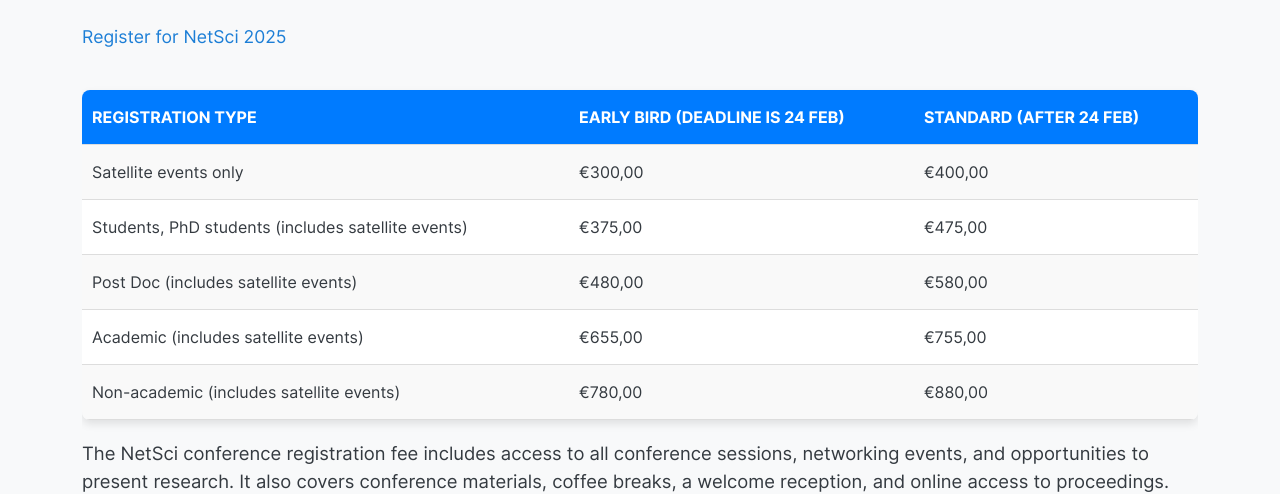
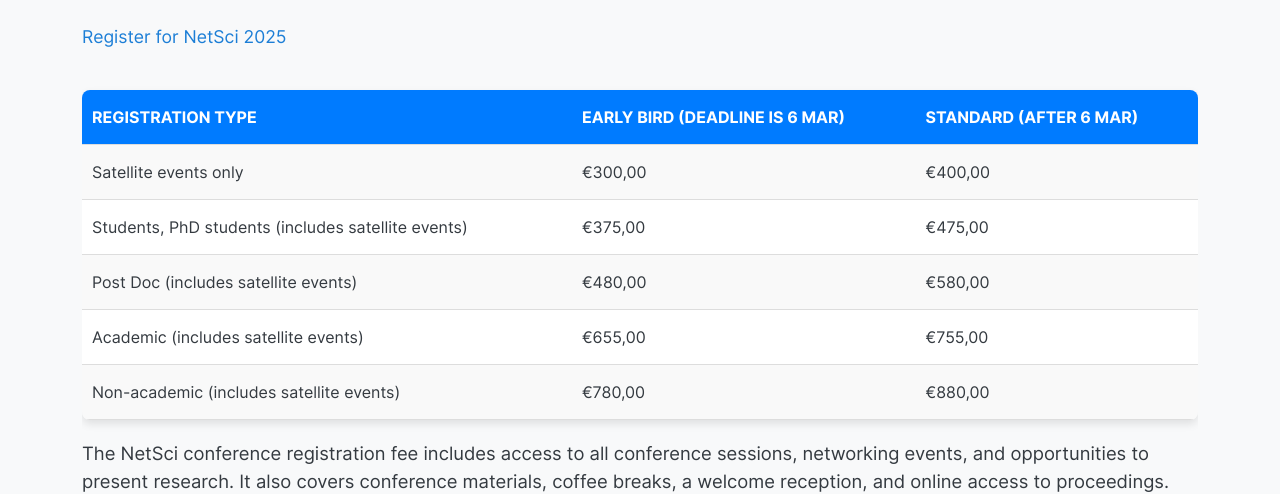
Before and after one commit to NetSci2025/netsci2025.github.io, a Jekyll site: the page built from registration.md, in a window 1280 px wide and 900 px high. Shown: the part 177-671 px from the top of the window. Built offline with Jekyll 4.4.1, drawn with Linux system fonts in a browser that asks for light colours.

Commit message:
Update registration.yml

```diff
--- a/_data/registration.yml
+++ b/_data/registration.yml
@@ -3,8 +3,8 @@ registration:
   description: Register for NetSci 2025
   headers:
     - Registration type
-    - Early Bird (deadline is 24 Feb)
-    - Standard (after 24 Feb)
+    - Early Bird (deadline is 6 Mar)
+    - Standard (after 6 Mar)
   rows:
     - type: Satellite events only
       early_bird: €300,00
```
